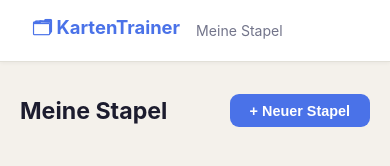
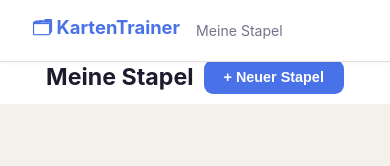
Before and after one commit to Michael0992/Kartentrainer, a website: page public/index.html in a window 390 px wide. Drawn offline with Linux system fonts and the light colour scheme; no server answers.

Commit message:
Update view header styles and adjust layout for better responsiveness

```diff
--- a/public/style.css
+++ b/public/style.css
@@ -78,9 +78,16 @@ header {
 /* ── View header ─────────────────────────────── */
 .view-header {
   display: flex;
-  justify-content: space-between;
+  justify-content: center;
   align-items: center;
   margin-bottom: 1.5rem;
+  gap: 10px;
+  position:fixed;
+  background-color: white;
+  left: 0;
+  top: 50px;
+  width: 100%;
+  padding: 10px;
 }
 
 .view-header h2 { font-size: 1.45rem; }
@@ -140,6 +147,10 @@ header {
 .btn-danger:hover { background: #fff0f0; }
 
 /* ── Stapel-Liste (Menü) ─────────────────────── */
+
+#stapel-liste, #karten-liste {
+  margin-top: 60px;
+}
 .stapel-item {
   background: #fff;
   border: 1px solid var(--border);
```
Also changed, not shown: 1 other file.
